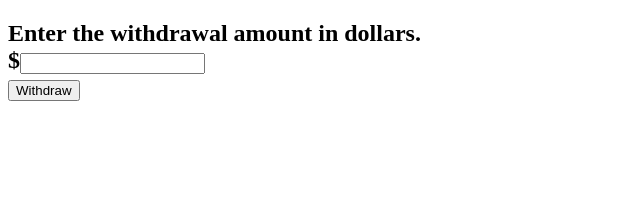
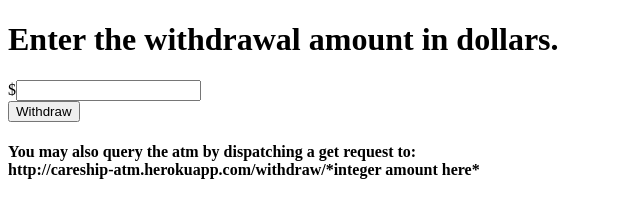
Before and after one commit to mullinb/CareshipCodingTest, a website: page src/index.html in a window 1280 px wide. Shown: the whole page, without its empty margins (0-640 px from the left). Drawn offline with Linux system fonts and the light colour scheme.

Commit message:
make minor update to HTML UI

```diff
--- a/src/index.html
+++ b/src/index.html
@@ -5,11 +5,13 @@
     <title>careship-atm</title>
   </head>
   <body>
-    <h2> Enter the withdrawal amount in dollars.
+    <h1> Enter the withdrawal amount in dollars.</h1>
     <form action="withdraw" method="post">
       $<input type="number" name="amount">
       <br>
       <input type="submit" value="Withdraw"></input>
     </form>
+
+    <h4> You may also query the atm by dispatching a get request to:<br> http://careship-atm.herokuapp.com/withdraw/*integer amount here*</h4>
   </body>
 </html>
```
